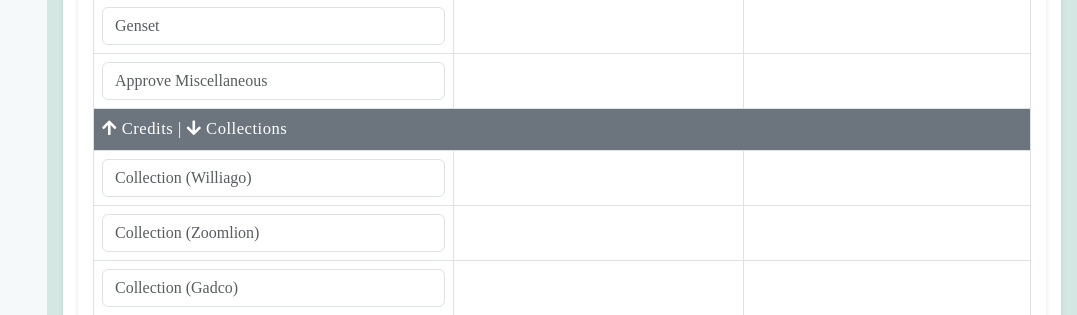
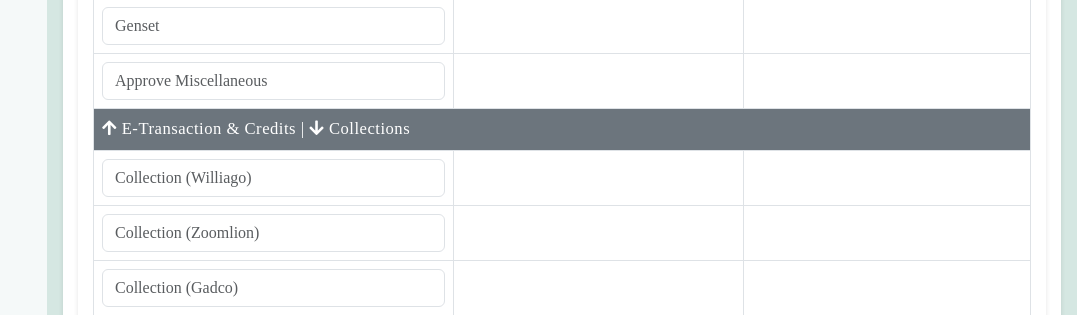
Before and after one commit to Ktechgh/Account_Mgr, a Flask app: template account_mgr/super_admin/templates/edit_session.html in a window 1280 px wide. Shown: the part 1318-1633 px from the top of the page, without its empty margins (203-1280 px from the left). Run offline with Flask 3, Linux system fonts and the light colour scheme; the template is opened without the code that fills it: values that come from a table or form of the project are taken from there, others are empty; some libraries are stand-ins or nearby versions; some web fonts are replaced.

Commit message:
New update

```diff
--- a/account_mgr/super_admin/templates/edit_session.html
+++ b/account_mgr/super_admin/templates/edit_session.html
@@ -155,7 +155,7 @@ placeholder=placeholder,**extra) }}
               <td></td>
             </tr>
             <td colspan="4" class="text-bg-secondary">
-              <i class="fa fa-arrow-up"></i> Credits |
+              <i class="fa fa-arrow-up"></i> E-Transaction & Credits |
               <i class="fa fa-arrow-down"></i> Collections
             </td>
             <tr>
--- a/account_mgr/super_admin/templates/layout.html
+++ b/account_mgr/super_admin/templates/layout.html
@@ -523,7 +523,7 @@
                   <td></td>
                 </tr>
                 <td colspan="4" class="text-bg-secondary">
-                  <i class="fa fa-arrow-up"></i> Credits |
+                  <i class="fa fa-arrow-up"></i> E-Transaction & Credits |
                   <i class="fa fa-arrow-down"></i> Collections
                 </td>
                 <tr>
```
Also changed, not shown: account_mgr/__init__.py (+1 -11 lines), account_mgr/super_admin/routes.py (line endings or trailing spaces).
